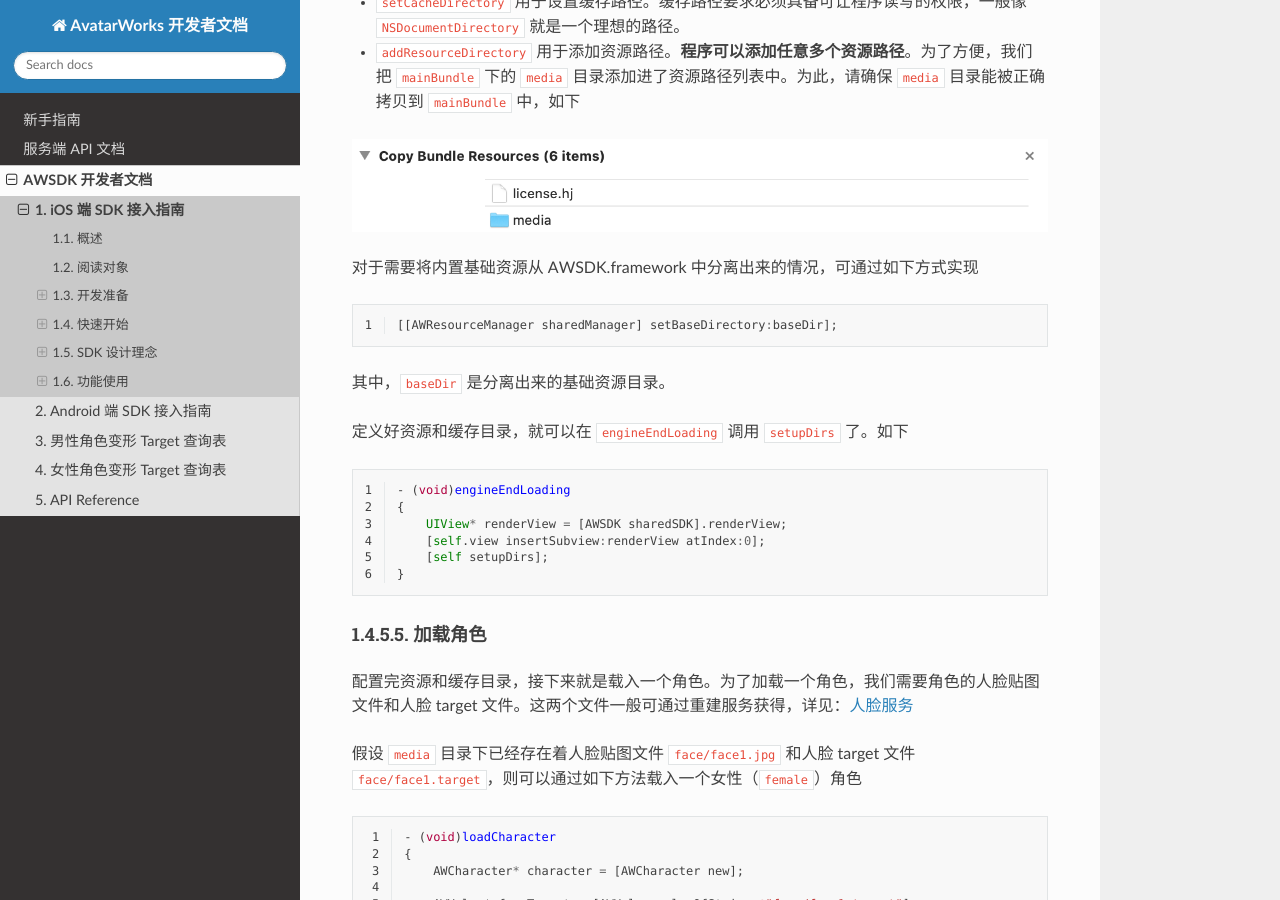
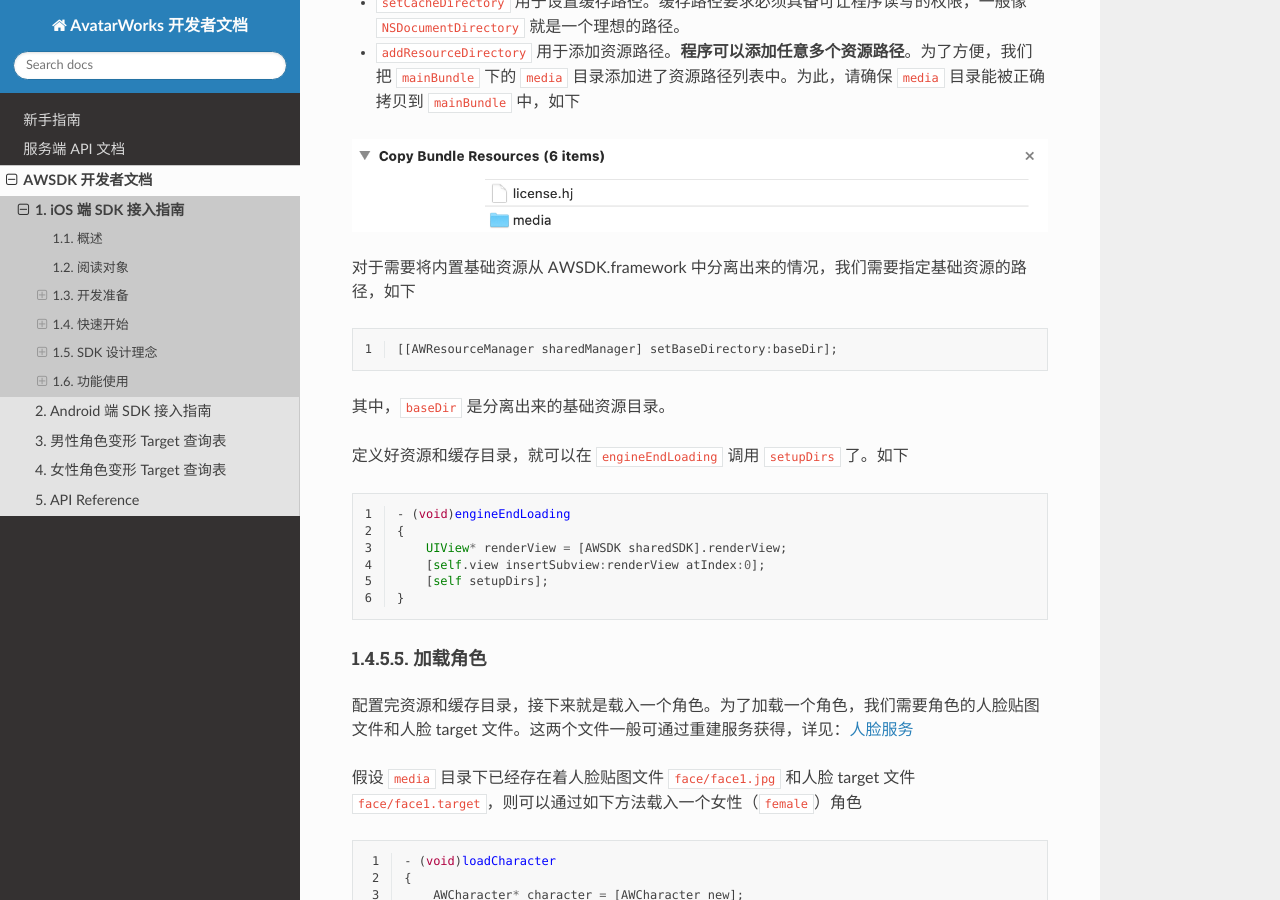
Before and after one commit to avatarworks/doc, a Sphinx documentation site: the page built from source/awsdk/ios.rst, in a window 1280 px wide and 900 px high, scrolled down 5588 px. Built offline with Sphinx 7.4.7 and the Read the Docs theme 2.0.0, drawn with Linux system fonts in a browser that asks for light colours.

Commit message:
Update ios.rst

```diff
--- a/source/awsdk/ios.rst
+++ b/source/awsdk/ios.rst
@@ -212,7 +212,7 @@ SDK 需要取得有效的 license 文件才可以使用。为此，我们可以
 
 .. image:: /_static/img/awsdk_media_bundle.png
 
-对于需要将内置基础资源从 AWSDK.framework 中分离出来的情况，可通过如下方式实现
+对于需要将内置基础资源从 AWSDK.framework 中分离出来的情况，我们需要指定基础资源的路径，如下
 
 .. code-block:: objc
    :linenos:
```
